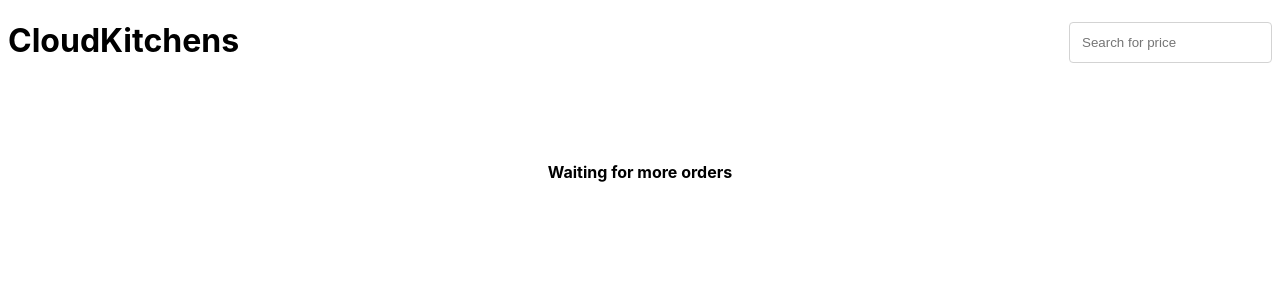
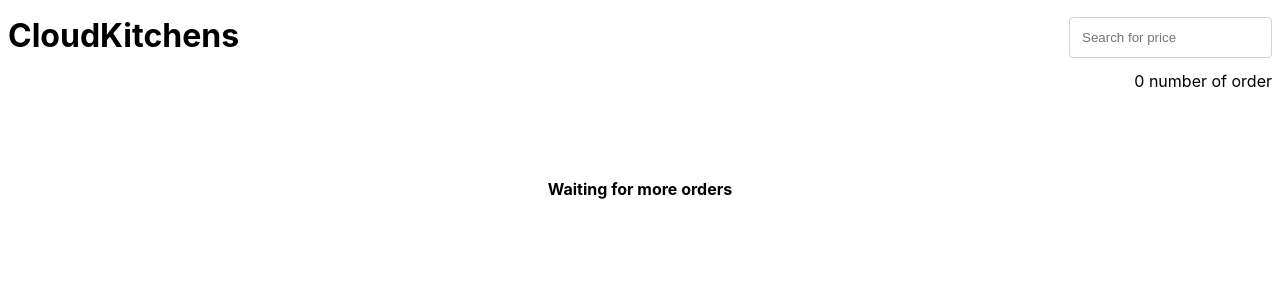
Before and after one commit to SpiritBreaker226/orders, a React (Create React App) app in the folder frontend/: page / in a window 1280 px wide. Shown: the top 300 px of the page. Built offline with nearby package versions, Linux system fonts and the light colour scheme; no server answers.

Commit message:
Create App Header Comp For Number of Orders
Create an App Header component for the number of orders, as the user may
want to keep an eye on the number of orders being processed.

```diff
--- a/frontend/src/App.tsx
+++ b/frontend/src/App.tsx
@@ -1,29 +1,17 @@
 import styled from 'styled-components'
 
-import { Search } from './Search'
 import { AppProvider } from './contexts'
 import { AppBody } from './AppBody'
+import { AppHeader } from './AppHeader'
 
 const AppContainer = styled.div`
   text-align: center;
 `
 
-const AppHeader = styled.header`
-  display: flex;
-  gap: 16px;
-  align-items: center;
-  justify-content: space-between;
-  padding: 0 8px;
-`
-
 const App = () => (
   <AppProvider>
     <AppContainer>
-      <AppHeader>
-        <h1>CloudKitchens</h1>
-
-        <Search />
-      </AppHeader>
+      <AppHeader />
 
       <AppBody />
     </AppContainer>
--- a/frontend/src/AppBody/Components/OrderTable/OrderTable.tsx
+++ b/frontend/src/AppBody/Components/OrderTable/OrderTable.tsx
@@ -48,24 +48,11 @@
   }
 `
 
-const NumberOfOrders = styled.div`
-  padding-bottom: 8px;
-  text-align: right;
-`
-
 export type OrderTableProps = {
   orders: Order[]
 }
 
-export const OrderTable: FC<OrderTableProps> = ({ orders }) => {
-  const numberOfOrderText = `number of order${orders.length > 1 ? 's' : ''}`
-
-  return (
-    <section>
-      <NumberOfOrders>
-        {orders.length} {numberOfOrderText}
-      </NumberOfOrders>
-
+export const OrderTable: FC<OrderTableProps> = ({ orders }) => (
   <OrdersTable>
     <OrdersTableHeader>
       <tr>
@@ -88,6 +75,4 @@
       ))}
     </OrdersTableBody>
   </OrdersTable>
-    </section>
 )
-}
--- /dev/null
+++ b/frontend/src/AppHeader.tsx
@@ -0,0 +1,47 @@
+import { FC, useContext } from 'react'
+import styled from 'styled-components'
+import { AppContext } from './contexts'
+
+import { Search } from './Search'
+
+const HeaderContainer = styled.div`
+  padding: 0 8px;
+`
+
+const Header = styled.header`
+  display: flex;
+  gap: 16px;
+  align-items: center;
+  justify-content: space-between;
+
+  h1 {
+    margin 16px 0;
+  }
+`
+
+const NumberOfOrders = styled.div`
+  padding-bottom: 8px;
+  text-align: right;
+`
+
+export const AppHeader: FC = () => {
+  const {
+    state: { orders: nonFillterOrders, filteredOrders, searchText },
+  } = useContext(AppContext)
+  const orders = searchText ? filteredOrders : Object.values(nonFillterOrders)
+  const numberOfOrderText = `number of order${orders.length > 1 ? 's' : ''}`
+
+  return (
+    <HeaderContainer>
+      <Header>
+        <h1>CloudKitchens</h1>
+
+        <Search />
+      </Header>
+
+      <NumberOfOrders>
+        {orders.length} {numberOfOrderText}
+      </NumberOfOrders>
+    </HeaderContainer>
+  )
+}
```
Also changed, not shown: 2 other files (tests, documents, lock files or other folders). Lines whose indentation alone changed are shown as unchanged.
